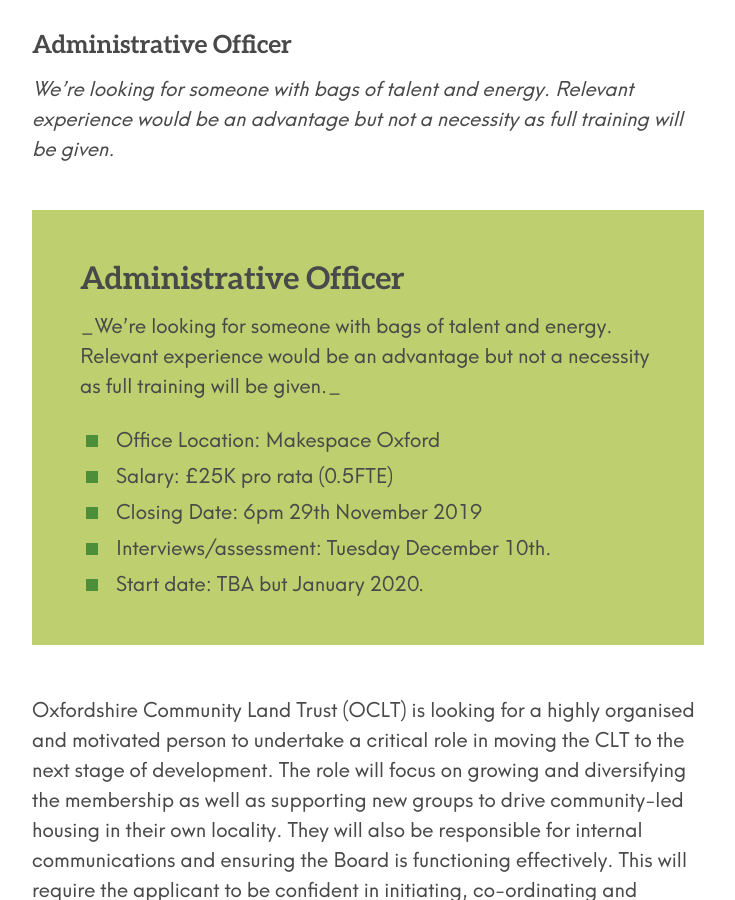
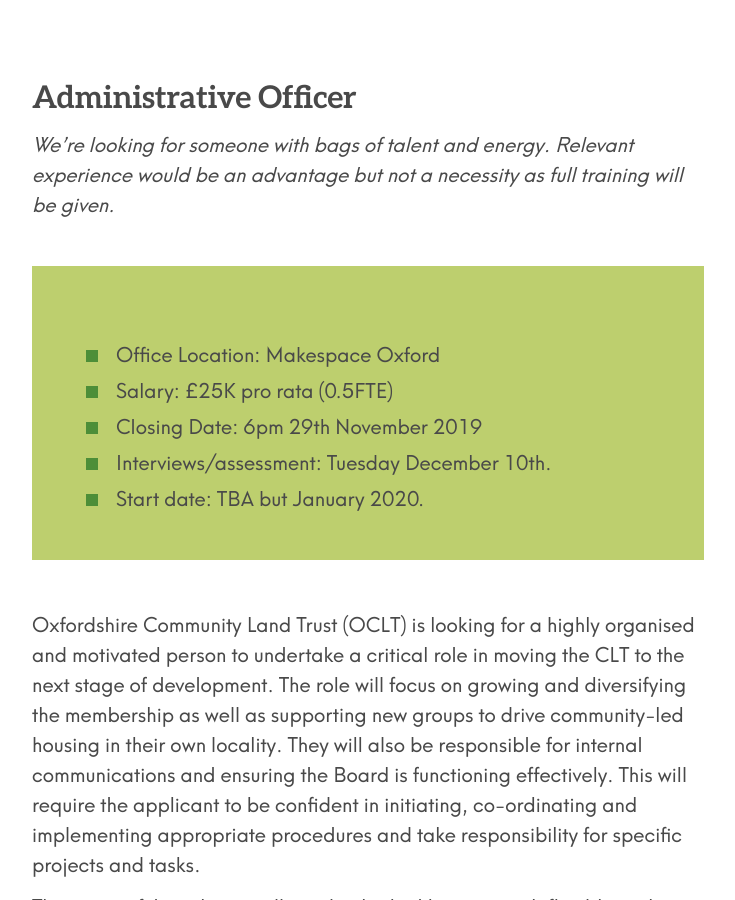
Before and after one commit to johnpuddephatt/oclt, a Jekyll site: the page built from _pages/jobs.md, in a window 1280 px wide and 900 px high, scrolled down 578 px. Shown: the whole window, without its empty margins (272-1007 px from the left). Built offline with Jekyll 4.4.1, drawn with Linux system fonts in a browser that asks for light colours.

Commit message:
Update from Forestry.io Charlie Fisher updated _pages/jobs.md

```diff
--- a/_pages/jobs.md
+++ b/_pages/jobs.md
@@ -4,15 +4,11 @@ title: Jobs
 subtitle: Help us grow our membership and develop the organisation for its next phase.
 
 ---
-# Administrative Officer
+## Administrative Officer
 
 _We’re looking for someone with bags of talent and energy. Relevant experience would be an advantage but not a necessity as full training will be given._
 
 <div class="pullout-box">
-
-<h2>Administrative Officer</h2>
-
-_We’re looking for someone with bags of talent and energy. Relevant experience would be an advantage but not a necessity as full training will be given._
 
 <ul> <li>Office Location: Makespace Oxford</li>
 
```
